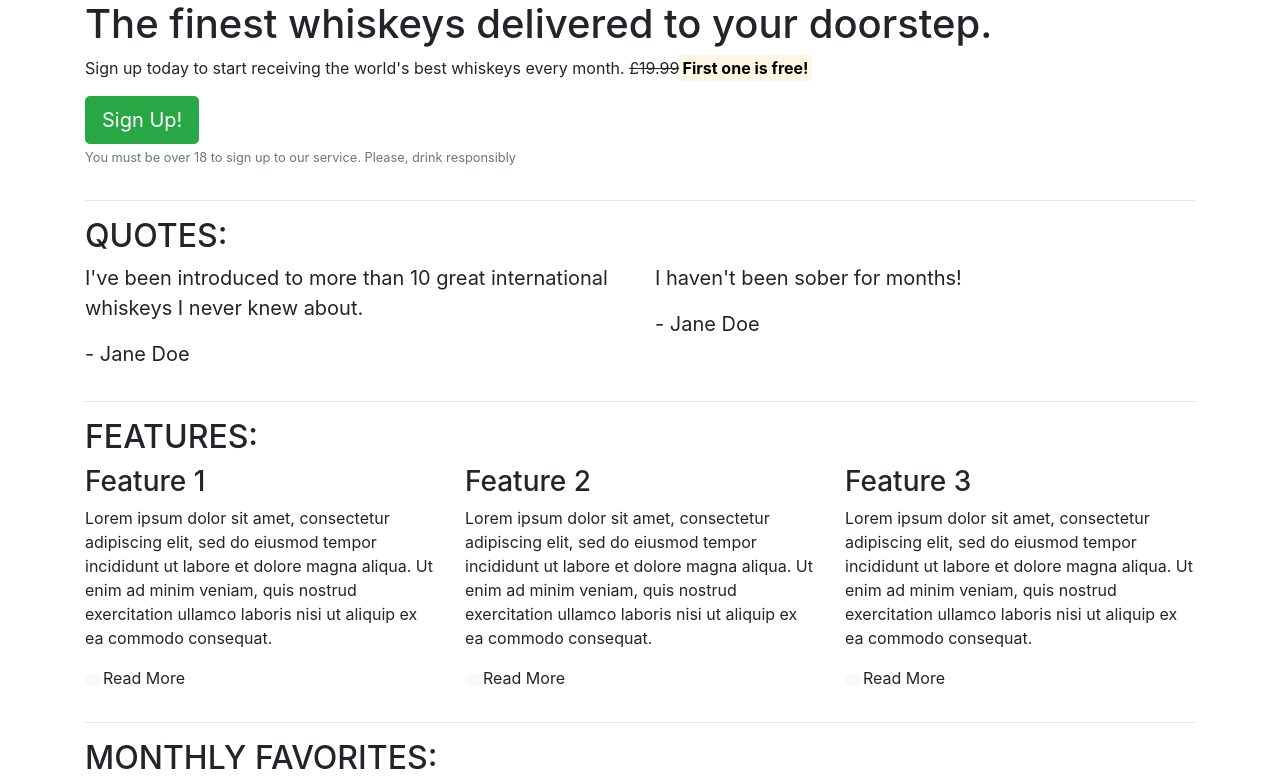
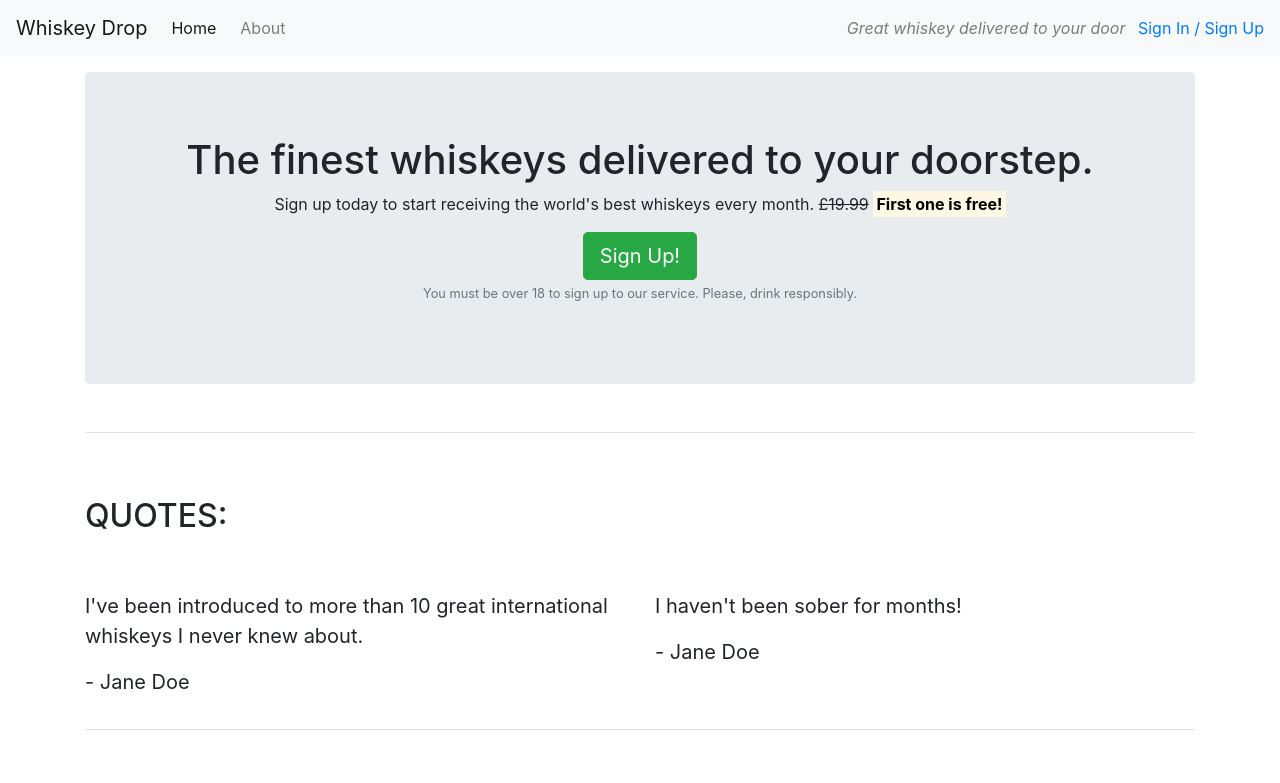
Before and after one commit to omoked/bootstrap-v4, a plain HTML site: page index.html in a window 1280 px wide. Shown: the top 783 px of the page. Drawn offline with nearby package versions, Linux system fonts and the light colour scheme.

Commit message:
adding core components

```diff
--- a/index.html
+++ b/index.html
@@ -8,16 +8,33 @@
     <title>Document</title>
 </head>
 <body>
-        <article class="container">
+  <nav class="navbar navbar-light navbar-expand-sm bg-light">
+    <a href="/" class="navbar-brand">
+                Whiskey Drop</a>
+    <ul class="navbar-nav mr-auto">
+        <li class="active nav-item mr-2"><a class="nav-link" href="/">Home</a></li>
+        <li class="nav-item mr-2"><a class="nav-link" href="">About</a></li>
+        <li class="nav-item mr-2 d-block d-sm-none"><a class="nav-link" href="">Sign In / Sign Up</a></li>
+    </ul>
+
+    <div class="d-none d-md-block">
+        <p class="navbar-text my-auto mr-2"><i>Great whiskey delivered to your door</i></p>
+        <a href="/login">Sign In / Sign Up</a>
+    </div>
+    <!--</div>-->
+</nav>
+        <article class="container mt-3">
             <!-- Callout -->
             <div class="row">
               <div class="col-12">
-              <section class="callout">
+              <section class="callout jumbotron text-center">
                   <h1>The finest whiskeys delivered to your doorstep.</h1>
                   <p>Sign up today to start receiving the world's best whiskeys every month.
-                  <s>£19.99</s><strong><mark>First one is free!</mark></strong></p>
+                  <s class="d-none d-sm-inline">£19.99</s>
+                  <span class="d-inline d-sm-none"><br></span>
+                  <strong><mark>First one is free!</mark></strong></p>
                   <button class="btn btn-success btn-lg">Sign Up!</button>
-                  <p class="text-muted"><small>You must be over 18 to sign up to our service. Please, drink responsibly</small></p>
+                  <p class="text-muted"><small>You must be over 18 to sign up to our service. Please, drink responsibly.</small></p>
               </section>
               </div>
           </div>
@@ -27,7 +44,7 @@
             <!-- Quotes -->
             <section class="quotes">
               <div class="row">
-                <div class="col-12">
+                <div class="col-12 my-5">
                   <h2 class="text-uppercase">Quotes:</h2>
                 </div>
               </div>
@@ -52,7 +69,7 @@
             <!-- Features -->
             <section class="features">
               <div class="row">
-                <div class="col-12">
+                <div class="col-12 my-5">
                   <h2 class="text-uppercase">Features:</h2>
                 </div>
               </div>
@@ -84,7 +101,7 @@
             <hr>
 
             <!-- Monthly Favorites -->
-            <section class="quotes">
+            <section class="quotes col-12 my-5">
                 <h2 class="text-uppercase">Monthly Favorites:</h2>
                 <table class="table">
                     <thead>
```
